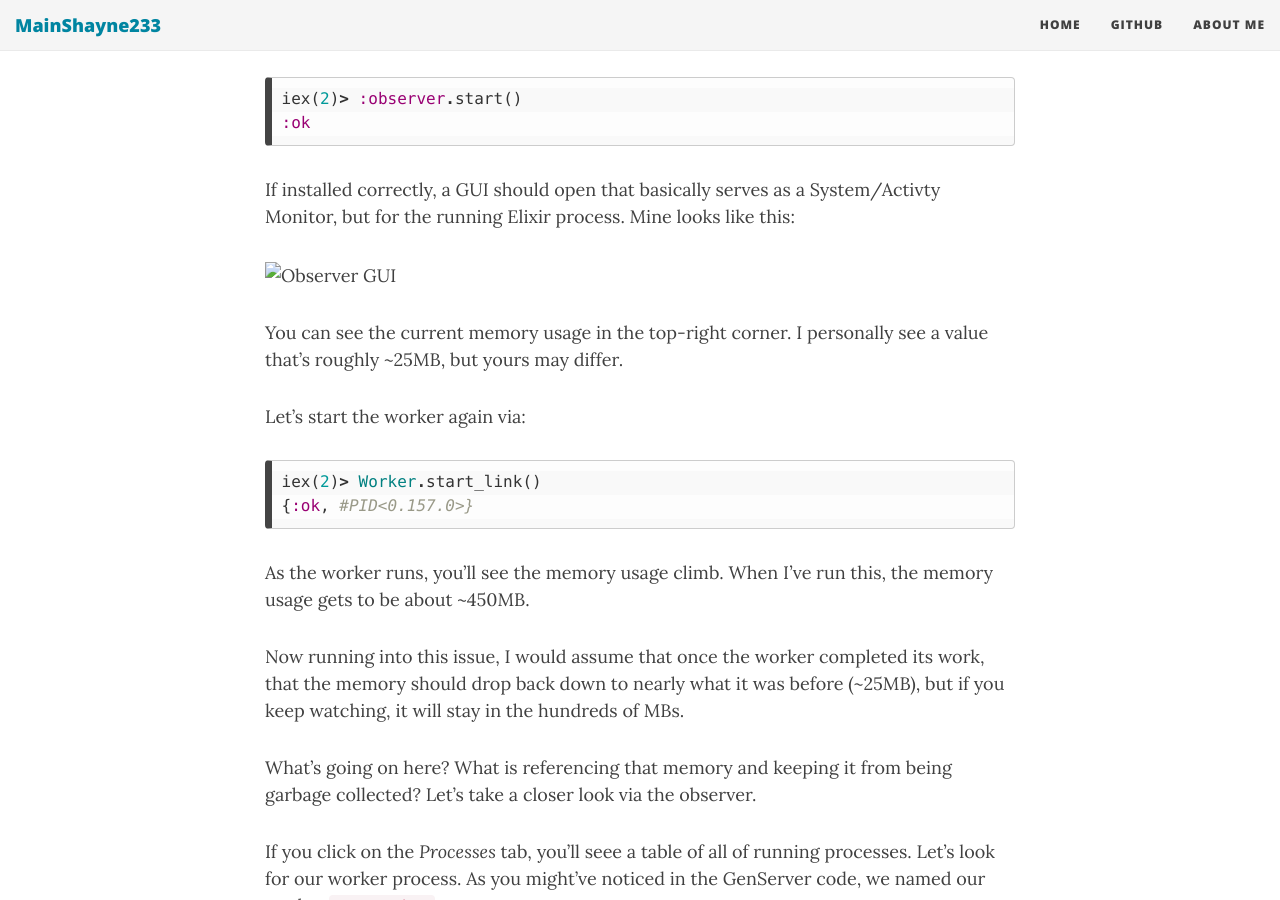
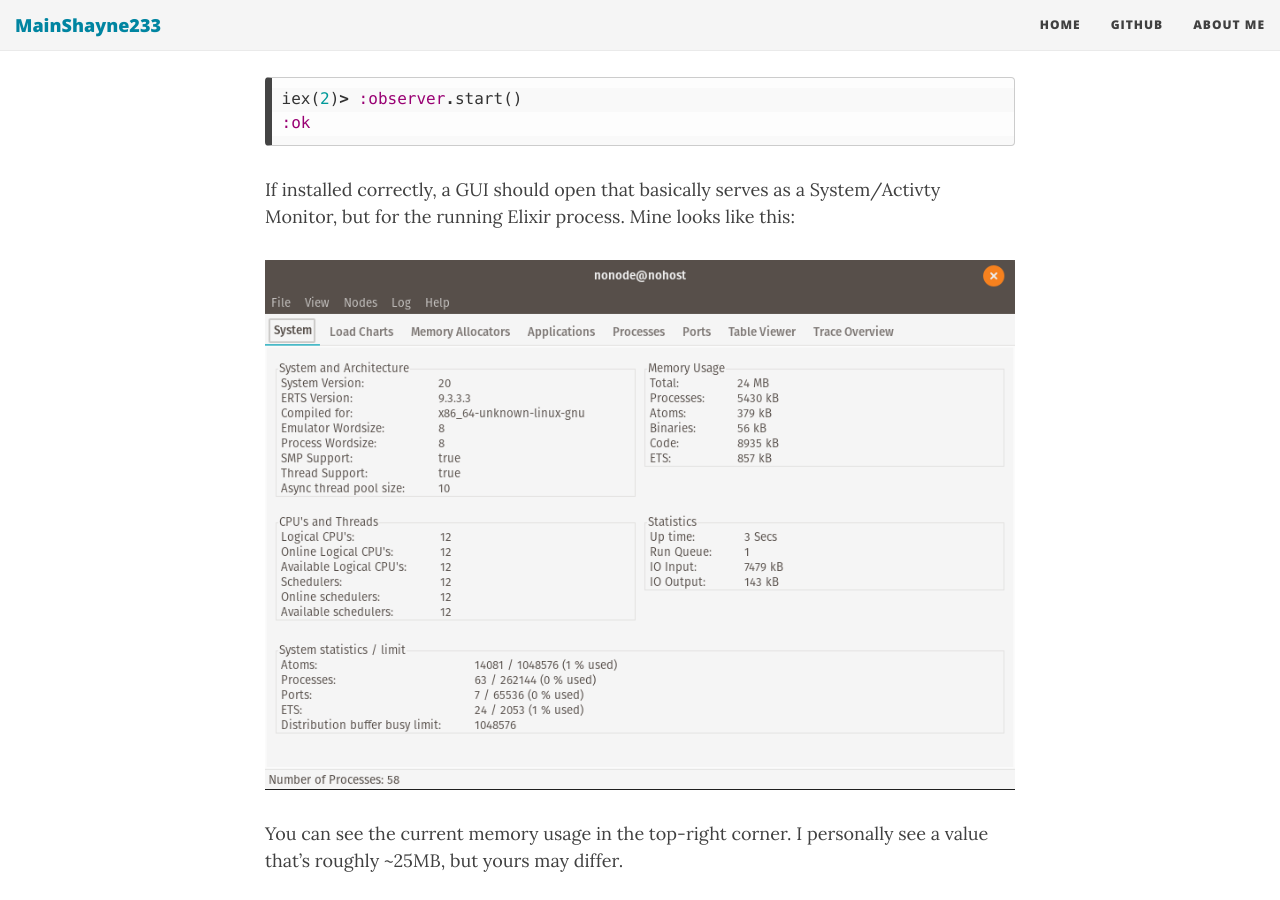
Before and after one commit to MainShayne233/mainshayne233.github.io, a Jekyll site: the page built from _posts/2019-05-24-genserver-memory-issue.md, in a window 1280 px wide and 900 px high, scrolled down 3475 px. Built offline with Jekyll 4.4.1, drawn with Linux system fonts in a browser that asks for light colours; nearby versions of some CDN libraries.

Commit message:
Remove relative path

```diff
--- a/_posts/2019-05-24-genserver-memory-issue.md
+++ b/_posts/2019-05-24-genserver-memory-issue.md
@@ -111,7 +111,7 @@ iex(2)> :observer.start()
 
 If installed correctly, a GUI should open that basically serves as a System/Activty Monitor, but for the running Elixir process. Mine looks like this:
 
-![Observer GUI](./img/observer_0.png)
+![Observer GUI](/img/observer_0.png)
 
 You can see the current memory usage in the top-right corner. I personally see a value that's roughly ~25MB, but yours may differ.
 
```
